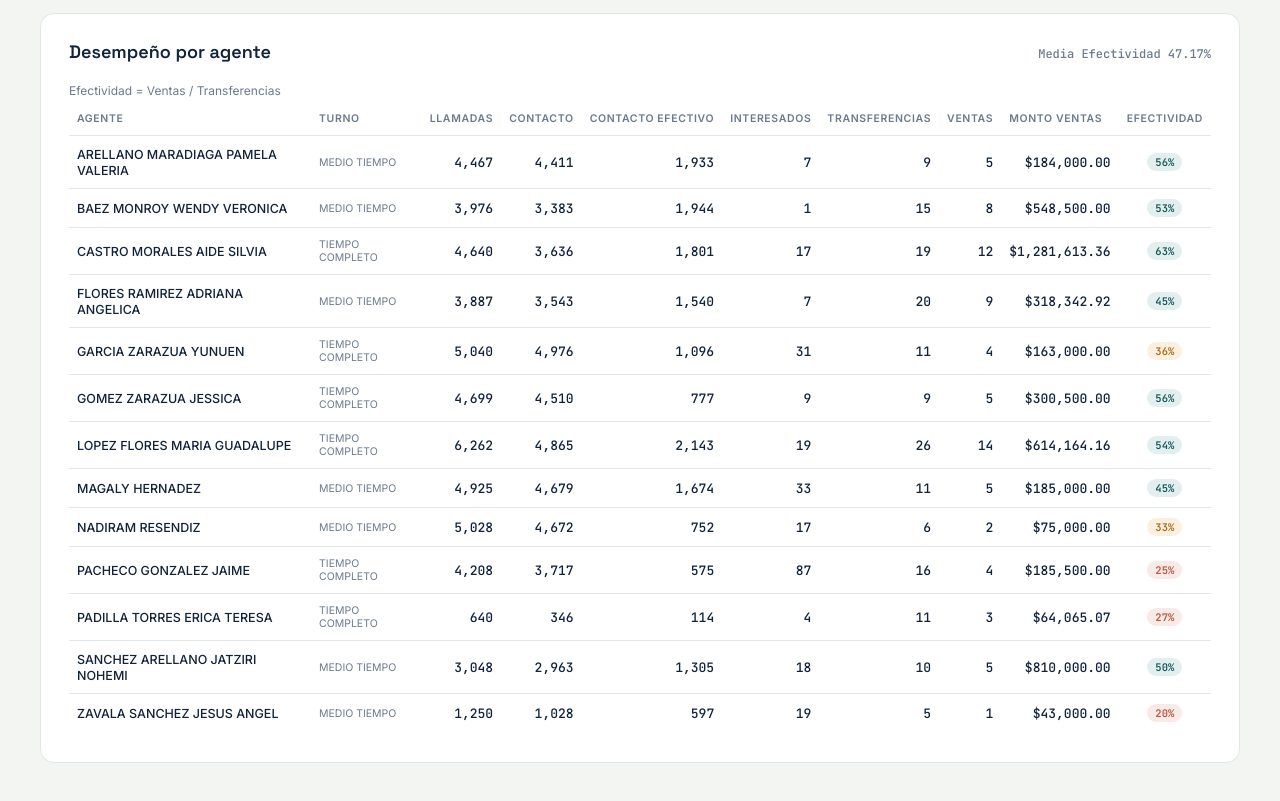
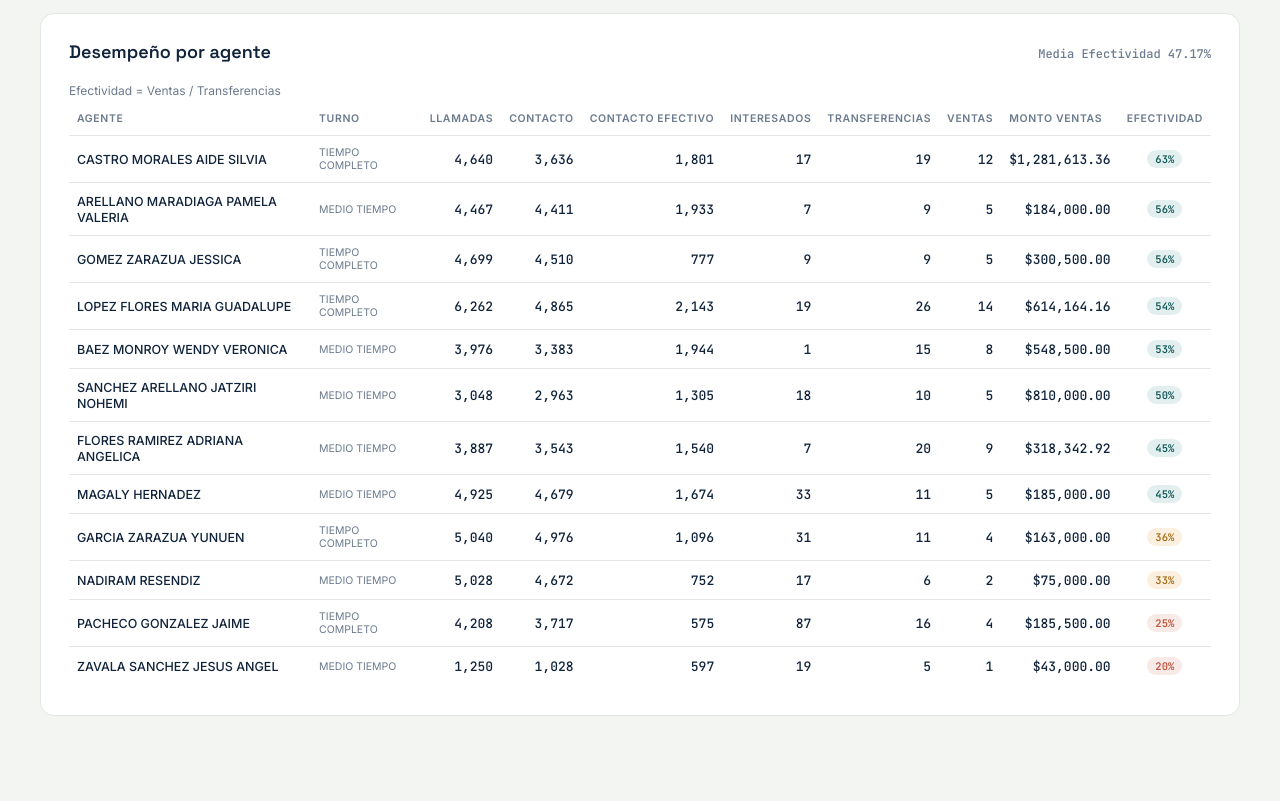
Before and after one commit to GW198/cierrecsb, a plain HTML site: page index.html in a window 1280 px wide. Shown: the part 1920-2721 px from the top of the page. After the commit the page ends 2696 px from the top, so only its background shows below. Drawn offline with Linux system fonts and the light colour scheme.

Commit message:
Update index.html

```diff
--- a/index.html
+++ b/index.html
@@ -448,7 +448,6 @@ const DATA = {
     { agente:"MAGALY HERNADEZ", turno:"MEDIO TIEMPO", llamadas:4925, contacto:4679, contactoEfe:1674, interesados:33, transferencias:11, ventas:5, monto:185000, efectividad:45 },
     { agente:"NADIRAM RESENDIZ", turno:"MEDIO TIEMPO", llamadas:5028, contacto:4672, contactoEfe:752, interesados:17, transferencias:6, ventas:2, monto:75000, efectividad:33 },
     { agente:"PACHECO GONZALEZ JAIME", turno:"TIEMPO COMPLETO", llamadas:4208, contacto:3717, contactoEfe:575, interesados:87, transferencias:16, ventas:4, monto:185500, efectividad:25 },
-    { agente:"PADILLA TORRES ERICA TERESA", turno:"TIEMPO COMPLETO", llamadas:640, contacto:346, contactoEfe:114, interesados:4, transferencias:11, ventas:3, monto:64065.07, efectividad:27 },
     { agente:"SANCHEZ ARELLANO JATZIRI NOHEMI", turno:"MEDIO TIEMPO", llamadas:3048, contacto:2963, contactoEfe:1305, interesados:18, transferencias:10, ventas:5, monto:810000, efectividad:50 },
     { agente:"ZAVALA SANCHEZ JESUS ANGEL", turno:"MEDIO TIEMPO", llamadas:1250, contacto:1028, contactoEfe:597, interesados:19, transferencias:5, ventas:1, monto:43000, efectividad:20 },
   ],
@@ -628,11 +627,14 @@ const DATA = {
       </tr>`;
   });
 
-  /* ====================== RENDER: Agents table ====================== */
+    /* ====================== RENDER: Agents table ====================== */
   const agentsBody = document.getElementById('agentsBody');
   document.getElementById('agentsCount').textContent = DATA.agents.length;
 
-  DATA.agents.forEach(a => {
+  // Ordenar agentes de mayor a menor efectividad
+  const sortedAgents = [...DATA.agents].sort((a, b) => b.efectividad - a.efectividad);
+
+  sortedAgents.forEach(a => {
     let badge = { cls: 'good', txt: 'Óptimo' };
     if (a.efectividad < 30) badge = { cls: 'bad', txt: 'Bajo' };
     else if (a.efectividad < 45) badge = { cls: 'warn', txt: 'Regular' };
```
